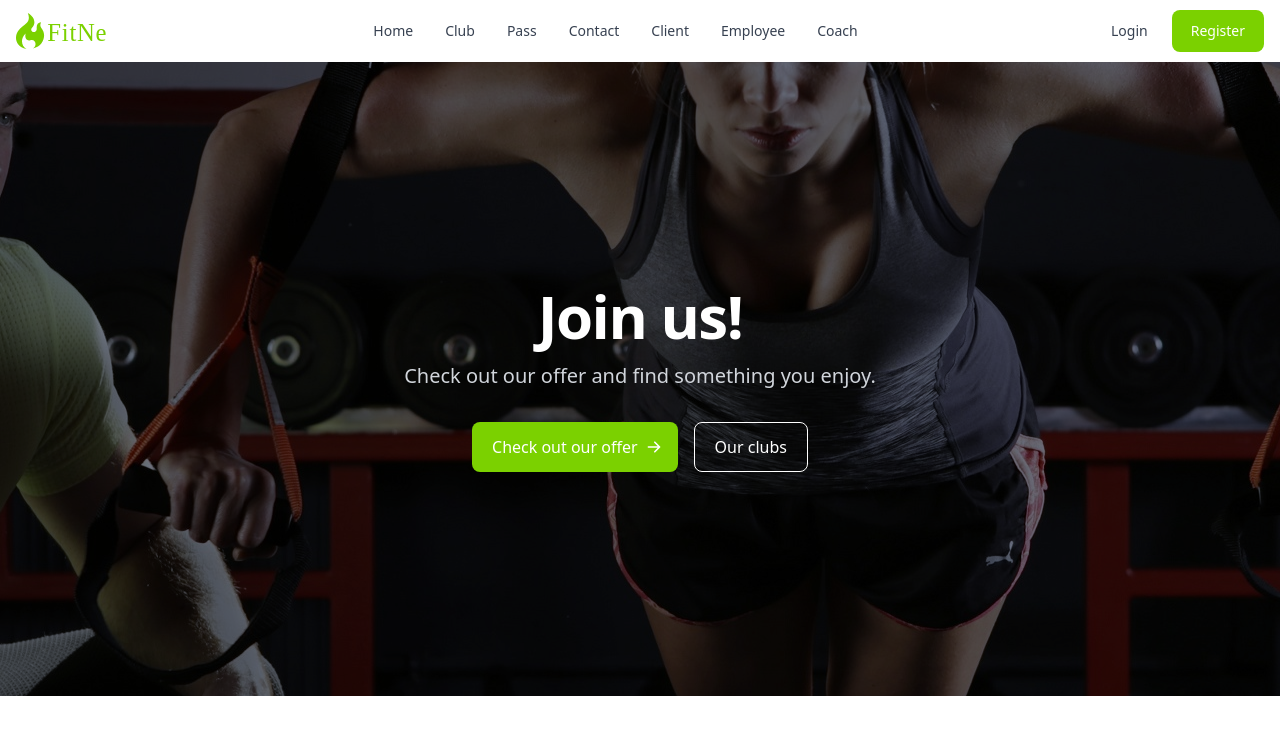
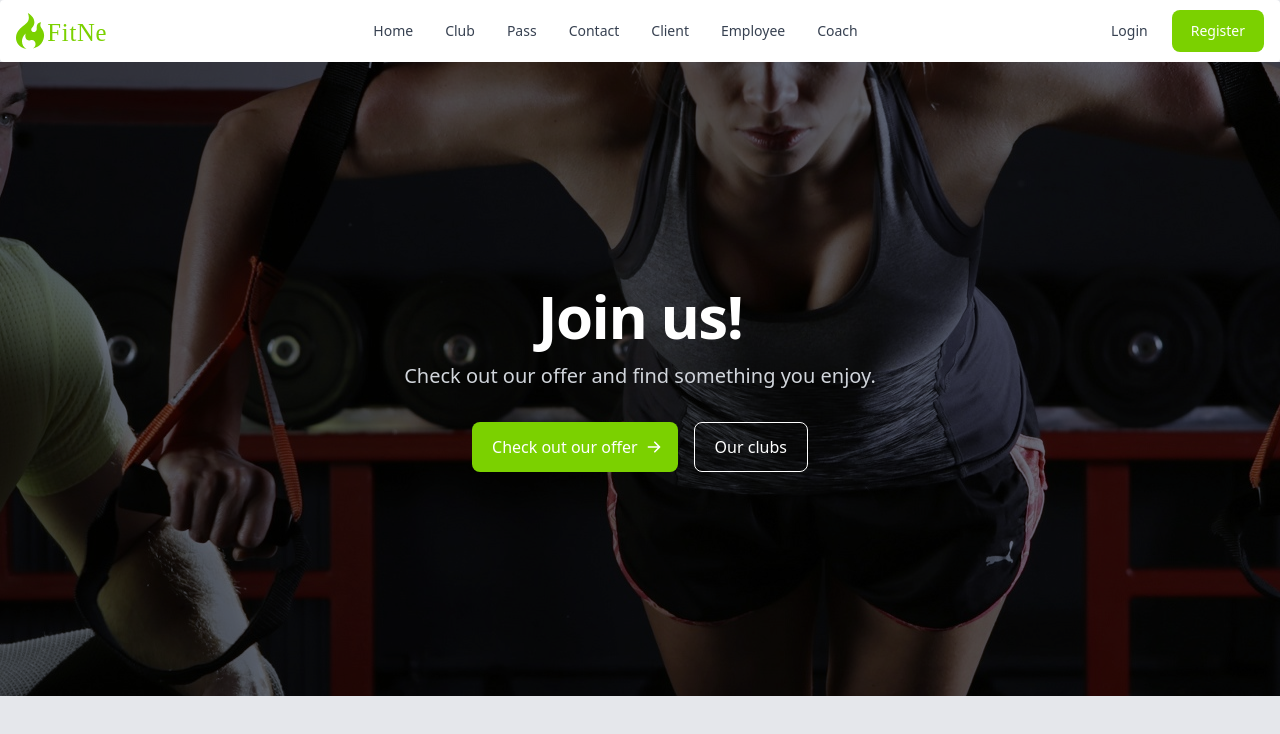
Before and after one commit to modul-sum-3/sum-front, a React (Create React App) app: page / in a window 1280 px wide. Shown: the top 734 px of the page. Built offline with nearby package versions, Linux system fonts and the light colour scheme.

Commit message:
Update Home.js

```diff
--- a/src/pages/Home.js
+++ b/src/pages/Home.js
@@ -3,7 +3,7 @@ import Navbar from "../components/Navbar";
 
 const Home = () => {
   return (
-    <div>
+    <div className="min-h-screen flex flex-col bg-gray-200">
       <Navbar />
       <Jumbotron />
     </div>
```
